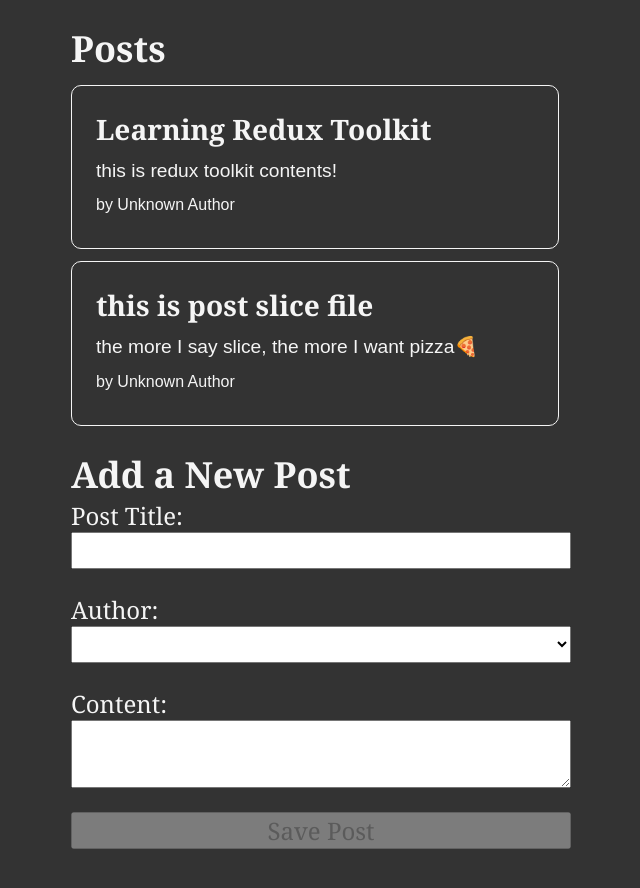
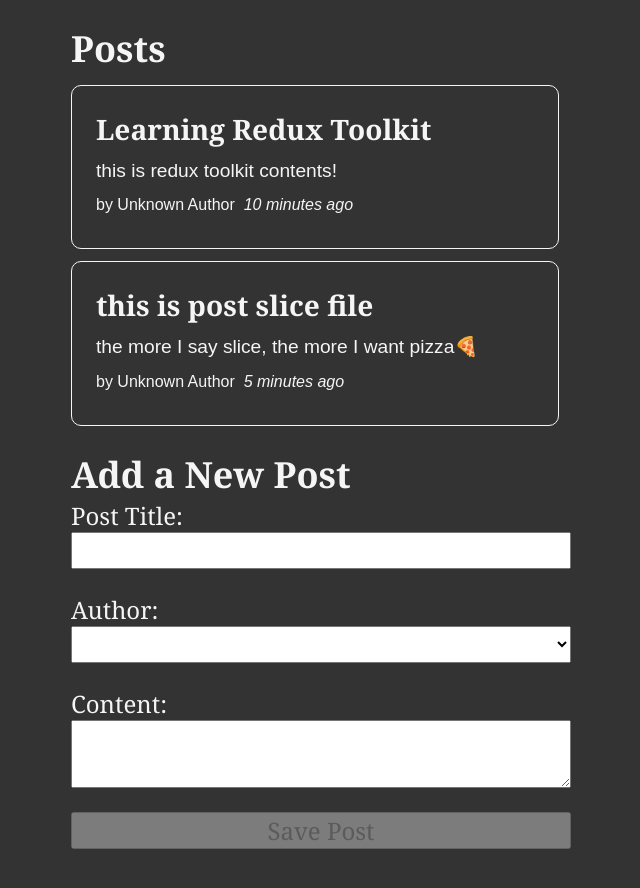
Before and after one commit to Elenapark/ReduxToolkit_Basic, a React (Create React App) app: page / in a window 1280 px wide. Shown: the top 888 px of the page, without its empty margins (319-959 px from the left). Built offline with nearby package versions, Linux system fonts and the light colour scheme.

Commit message:
add : add date to the post

```diff
--- a/package.json
+++ b/package.json
@@ -4,6 +4,7 @@
   "private": true,
   "dependencies": {
     "@reduxjs/toolkit": "^1.8.6",
+    "date-fns": "^2.29.3",
     "react": "^18.2.0",
     "react-dom": "^18.2.0",
     "react-redux": "^8.0.4",
--- a/src/features/posts/PostLists.js
+++ b/src/features/posts/PostLists.js
@@ -1,6 +1,7 @@
 import { useSelector } from "react-redux";
 import PostAuthor from "./PostAuthor";
 import { selectAllPosts } from "./postSlice";
+import TimeAgo from "./TimeAgo";
 
 const PostLists = () => {
   const posts = useSelector(selectAllPosts);
@@ -15,6 +16,7 @@
             <p>{post.content.substring(0, 100)}</p>
             <p className="postCredit">
               <PostAuthor userId={post.userId} />
+              <TimeAgo timestamp={post.date} />
             </p>
           </article>
         );
--- /dev/null
+++ b/src/features/posts/TimeAgo.js
@@ -0,0 +1,17 @@
+import { parseISO, formatDistanceToNow } from "date-fns";
+
+const TimeAgo = ({ timestamp }) => {
+  let timeAgo = "";
+  if (timestamp) {
+    const date = parseISO(timestamp);
+    const timePeriod = formatDistanceToNow(date);
+    timeAgo = `${timePeriod} ago`;
+  }
+  return (
+    <span title={timestamp}>
+      &nbsp; <i>{timeAgo}</i>
+    </span>
+  );
+};
+
+export default TimeAgo;
--- a/src/features/posts/postSlice.js
+++ b/src/features/posts/postSlice.js
@@ -1,15 +1,18 @@
 import { createSlice, nanoid } from "@reduxjs/toolkit";
+import { sub } from "date-fns";
 
 const initialState = [
   {
     id: "1",
     title: "Learning Redux Toolkit",
     content: "this is redux toolkit contents!",
+    date: sub(new Date(), { minutes: 10 }).toISOString(), // convert to a time stamp string
   },
   {
     id: "2",
     title: "this is post slice file",
     content: "the more I say slice, the more I want pizza🍕",
+    date: sub(new Date(), { minutes: 5 }).toISOString(), // convert to a time stamp string
   },
 ];
 
@@ -27,6 +30,7 @@
             id: nanoid(),
             title,
             content,
+            date: new Date().toISOString(),
             userId,
           },
         };
```
Also changed, not shown: 2 other files (tests, documents, lock files or other folders).
